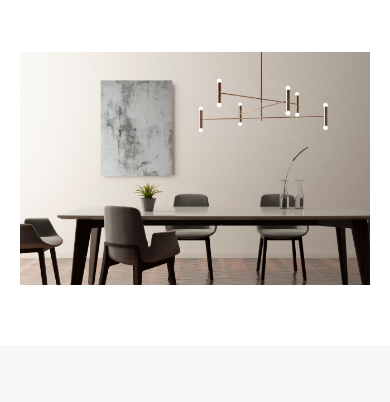
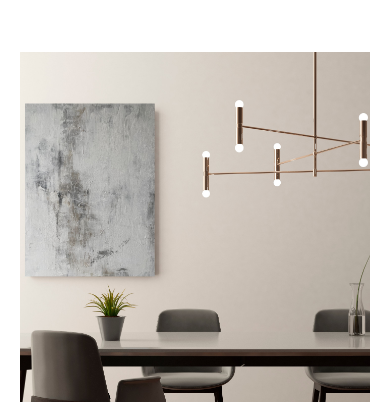
Before and after one commit to maksim92982/website, a plain HTML site: page index.html in a window 390 px wide. Shown: the part 68-470 px from the top of the page. Drawn offline with nearby package versions, Linux system fonts and the light colour scheme; a web font is replaced by a local one.

Commit message:
Update index.html

```diff
--- a/index.html
+++ b/index.html
@@ -75,12 +75,16 @@
 
         .hero-image {
             width: 100%;
+            height: 70vh; /* Уменьшили высоту на 30% (было 100vh) */
             cursor: pointer;
+            overflow: hidden; /* Обрезаем все, что выходит за границы */
+            position: relative;
         }
 
         .hero-image img {
             width: 100%;
-            height: auto;
+            height: 100%;
+            object-fit: cover; /* Заполняем контейнер, обрезая изображение */
             display: block;
         }
 
@@ -430,6 +434,10 @@
                 padding-right: 20px;
             }
 
+            .hero-image {
+                height: 50vh; /* Меньшая высота для мобильных устройств */
+            }
+
             .product-container {
                 flex-direction: column;
             }
@@ -457,9 +465,6 @@
         </nav>
         <div class="mobile-menu">Меню</div>
     </header>
-
-
-
 
     <!-- Главная страница -->
     <div id="home-page" class="page">
```
